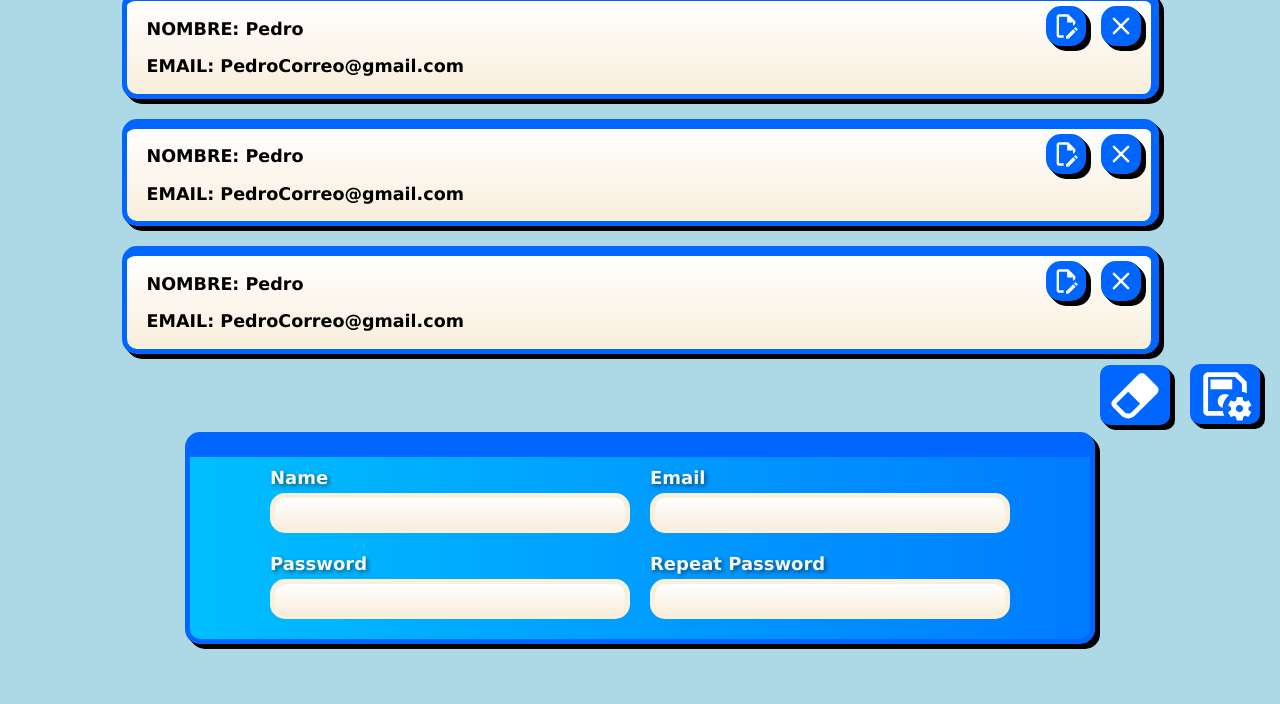
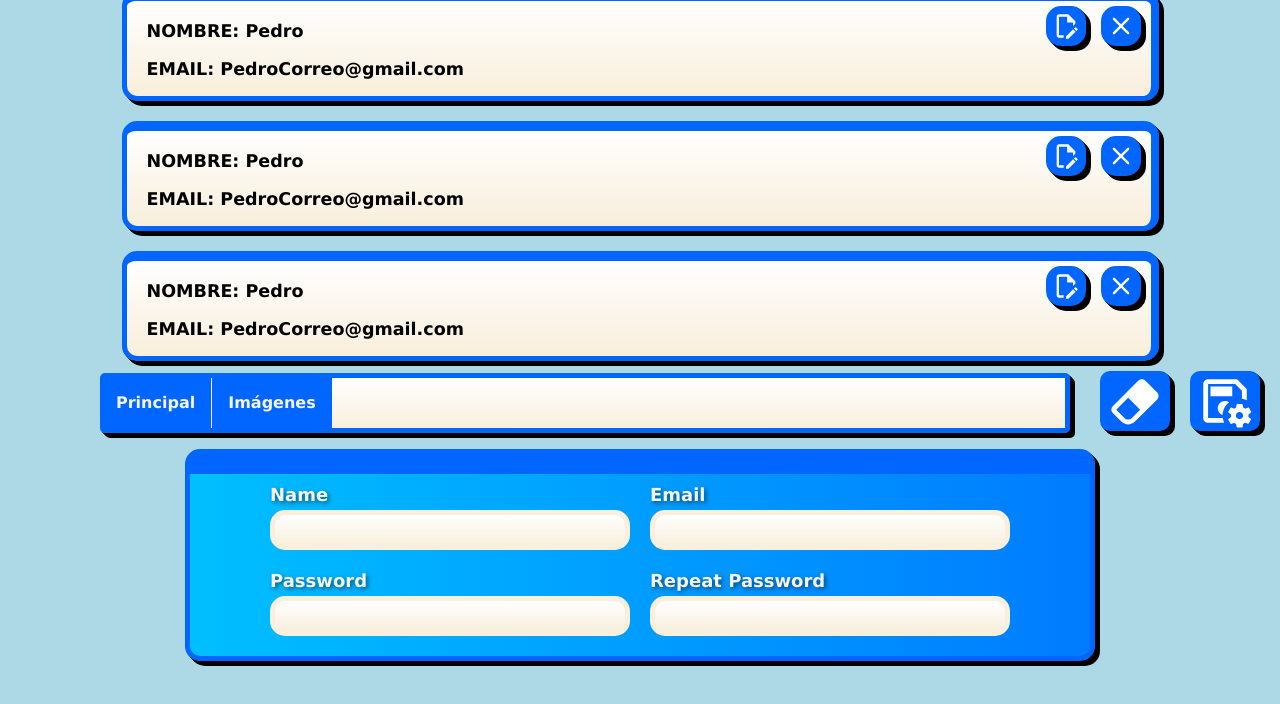
Before and after one commit to NoelSerraUbeda/Panel-de-administracion, a plain HTML site: page panel-de-usuarios/index.html in a window 1280 px wide. Shown: the part 210-914 px from the top of the page. Drawn offline with Linux system fonts and the light colour scheme.

Commit message:
correcciones y panel de pestañas

```diff
--- a/css/menu.css
+++ b/css/menu.css
@@ -47,11 +47,15 @@
 }
 
 .topnav-filter-form form {
-  width: 1200px;
   position: absolute;
-  gap: 50px;
+  margin-right: 0;
+  width: 80%;
+  gap: 3rem;
   top: 70px;
-  margin-right: 0;
+}
+
+.topnav-filter-form input {
+  width: 60%;
 }
 
 .topnav-filter-form label {
@@ -59,7 +63,7 @@
   color: hsl(0, 0%, 96%);
   font-weight: bolder;
   text-indent: 10px;
-  font-size: 22px;
+  font-size: 26px;
 }
 
 .filter-input button {
@@ -73,8 +77,7 @@
 @media only screen and (max-width: 1550px) {
 
   .topnav-filter-form form {
-    width: 900px;
-    gap: 30px;
+    gap: 2rem;
   }
 
   .topnav-filter-form label {
@@ -82,29 +85,21 @@
   }
 
   .topnav-filter-form input {
-    width: 250px;
+    width: 50%;
   }
 
-
   @media only screen and (max-width: 1280px) {
-
-    .topnav-filter-form form {
-      width: 750px;
-      gap: 20px;
-    }
 
     .topnav-filter-form label {
       font-size: 16px;
     }
 
     .topnav-filter-form input {
-      width: 200px;
+      width: 160px;
     }
-
 
     @media only screen and (max-width: 769px) {
       .topnav-filter-form form {
-        width: 400px;
         flex-direction: column;
       }
 
@@ -117,7 +112,7 @@
       }
 
       .filter-open {
-        height: 380px;
+        height: 25rem;
       }
     }
   }
--- a/css/style.css
+++ b/css/style.css
@@ -121,6 +121,7 @@ nav svg:hover {
 }
 
 /* Contenido principal */
+/* Tabla */
 
 .dataMenu {
     display: flex;
@@ -156,6 +157,7 @@ nav svg:hover {
 
 .dataMenu-card-buttons {
     flex-direction: row-reverse;
+    margin-bottom: 20px;
     border-radius: 15px;
     display: flex;
     height: 0px;
@@ -181,6 +183,8 @@ nav svg:hover {
     transform: scale(1.05);
 }
 
+/* Formulario */
+
 .dataMenu-form {
     flex-direction: column;
     display: flex;
@@ -188,8 +192,15 @@ nav svg:hover {
 }
 
 .dataMenu-form-buttons {
+    margin-bottom: 10px;
     justify-content: end;
     align-items: center;
+    display: flex;
+    gap: 30px;
+    flex-direction: row-reverse;
+}
+
+.button-panel {
     display: flex;
 }
 
@@ -206,7 +217,42 @@ nav svg:hover {
     transform: scale(1.05);
 }
 
+.dataMenu-form-windows {
+    box-shadow: 1px 1px 0px 0px, 2px 2px 0px 0px, 3px 3px 0px 0px, 4px 4px 0px 0px, 5px 5px 0px 0px;
+    background-image: linear-gradient(to bottom, hsl(0, 0%, 100%), hsl(39, 67%, 92%));
+    border: 5px solid hsl(216, 100%, 50%);
+    border-radius: 5px;
+    width: 80%;
+    overflow: hidden;
+    height: 60%;
+    position: relative;
+}
+
+.dataMenu-form-windows ul {
+    display: flex;
+    align-items: start;
+    justify-content: start;
+    gap: 1px;
+    margin-left: -45px;
+    list-style: none;
+}
+
+.dataMenu-form-windows li {
+    background-color: hsl(216, 100%, 50%);
+    color: whitesmoke;
+    font-weight: 900;
+    padding: 1.2rem 1rem;
+    margin-top: -20px;
+}
+
+.dataMenu-form-windows li:hover {
+    background-image: linear-gradient(to bottom, hsl(0, 0%, 100%), hsl(39, 67%, 92%));
+    color: hsl(216, 100%, 50%);
+    cursor: pointer;
+}
+
 .dataMenu-form-writter {
+    flex-direction: column;
     justify-content: center;
     align-items: center;
     display: flex;
@@ -222,7 +268,7 @@ form {
     border-radius: 15px;
     align-items: center;
     padding-top: 10px;
-    margin-top: 10px;
+    margin-top: 20px;
     flex-wrap: wrap;
     display: flex;
     width: 850px;
@@ -302,7 +348,6 @@ textarea:focus {
     font-size: 22px;
 }
 
-
 /* Botones */
 
 header button:hover {
@@ -360,9 +405,13 @@ button:hover::before {
         overflow-y: visible;
     }
 
+    .dataMenu-form-windows {
+        height: 50px;
+        width: 75%;
+    }
 
-
-    .topnav h1,h4 {
+    .topnav h1,
+    h4 {
         display: none;
     }
 
@@ -437,8 +486,6 @@ button:hover::before {
             width: 95%;
         }
 
-
-
         @media only screen and (max-width: 769px) {
 
             .dataMenu-card {
@@ -457,6 +504,10 @@ button:hover::before {
                 border-radius: 5px;
                 height: 35px;
                 width: 35px;
+            }
+
+            .dataMenu-form-buttons {
+                margin-bottom: 0px;
             }
 
             form {
@@ -485,6 +536,17 @@ button:hover::before {
                 width: 92%;
             }
 
+            .dataMenu-form-writter {
+                flex-direction: row;
+                justify-content: center;
+                align-items: center;
+                display: flex;
+            }
+
+            .dataMenu-form-windows {
+                display: none;
+            }
+
             main {
                 margin-bottom: 90px;
             }
--- a/panel-de-usuarios/index.html
+++ b/panel-de-usuarios/index.html
@@ -87,11 +87,14 @@
                         <input type="text">
                     </div>
                     <div class="filter-input">
-                        <label>Password:</label>
+                        <label>Email:</label>
                         <input type="text">
                     </div>
                     <div class="filter-input">
-                        <button><svg fill="hsl(216, 100%, 50%)" xmlns="http://www.w3.org/2000/svg" viewBox="0 0 24 24"><title>send</title><path d="M2,21L23,12L2,3V10L17,12L2,14V21Z" /></svg></button>
+                        <button><svg fill="hsl(216, 100%, 50%)" xmlns="http://www.w3.org/2000/svg" viewBox="0 0 24 24">
+                                <title>send</title>
+                                <path d="M2,21L23,12L2,3V10L17,12L2,14V21Z" />
+                            </svg></button>
 
                     </div>
                 </form>
@@ -100,16 +103,17 @@
         <div class="dataMenu">
             <div class="dataMenu-table">
                 <div class="dataMenu-table">
-
                     <div class="dataMenu-card">
                         <div class="dataMenu-card-buttons">
-                            <button class="delete"><svg width="40px" xmlns="http://www.w3.org/2000/svg" viewBox="0 0 24 24">
+                            <button class="delete"><svg width="40px" xmlns="http://www.w3.org/2000/svg"
+                                    viewBox="0 0 24 24">
                                     <title>Delete</title>
                                     <path
                                         d="M13.46,12L19,17.54V19H17.54L12,13.46L6.46,19H5V17.54L10.54,12L5,6.46V5H6.46L12,10.54L17.54,5H19V6.46L13.46,12Z"
                                         fill="white" />
                                 </svg></button>
-                            <button class="edit"><svg width="80px" xmlns="http://www.w3.org/2000/svg" viewBox="0 0 24 24">
+                            <button class="edit"><svg width="80px" xmlns="http://www.w3.org/2000/svg"
+                                    viewBox="0 0 24 24">
                                     <title>Edit</title>
                                     <path
                                         d="M10 20H6V4H13V9H18V12.1L20 10.1V8L14 2H6C4.9 2 4 2.9 4 4V20C4 21.1 4.9 22 6 22H10V20M20.2 13C20.3 13 20.5 13.1 20.6 13.2L21.9 14.5C22.1 14.7 22.1 15.1 21.9 15.3L20.9 16.3L18.8 14.2L19.8 13.2C19.9 13.1 20 13 20.2 13M20.2 16.9L14.1 23H12V20.9L18.1 14.8L20.2 16.9Z"
@@ -124,13 +128,15 @@
 
                     <div class="dataMenu-card">
                         <div class="dataMenu-card-buttons">
-                            <button class="delete"><svg width="40px" xmlns="http://www.w3.org/2000/svg" viewBox="0 0 24 24">
+                            <button class="delete"><svg width="40px" xmlns="http://www.w3.org/2000/svg"
+                                    viewBox="0 0 24 24">
                                     <title>Delete</title>
                                     <path
                                         d="M13.46,12L19,17.54V19H17.54L12,13.46L6.46,19H5V17.54L10.54,12L5,6.46V5H6.46L12,10.54L17.54,5H19V6.46L13.46,12Z"
                                         fill="white" />
                                 </svg></button>
-                            <button class="edit"><svg width="80px" xmlns="http://www.w3.org/2000/svg" viewBox="0 0 24 24">
+                            <button class="edit"><svg width="80px" xmlns="http://www.w3.org/2000/svg"
+                                    viewBox="0 0 24 24">
                                     <title>Edit</title>
                                     <path
                                         d="M10 20H6V4H13V9H18V12.1L20 10.1V8L14 2H6C4.9 2 4 2.9 4 4V20C4 21.1 4.9 22 6 22H10V20M20.2 13C20.3 13 20.5 13.1 20.6 13.2L21.9 14.5C22.1 14.7 22.1 15.1 21.9 15.3L20.9 16.3L18.8 14.2L19.8 13.2C19.9 13.1 20 13 20.2 13M20.2 16.9L14.1 23H12V20.9L18.1 14.8L20.2 16.9Z"
@@ -145,13 +151,15 @@
 
                     <div class="dataMenu-card">
                         <div class="dataMenu-card-buttons">
-                            <button class="delete"><svg width="40px" xmlns="http://www.w3.org/2000/svg" viewBox="0 0 24 24">
+                            <button class="delete"><svg width="40px" xmlns="http://www.w3.org/2000/svg"
+                                    viewBox="0 0 24 24">
                                     <title>Delete</title>
                                     <path
                                         d="M13.46,12L19,17.54V19H17.54L12,13.46L6.46,19H5V17.54L10.54,12L5,6.46V5H6.46L12,10.54L17.54,5H19V6.46L13.46,12Z"
                                         fill="white" />
                                 </svg></button>
-                            <button class="edit"><svg width="80px" xmlns="http://www.w3.org/2000/svg" viewBox="0 0 24 24">
+                            <button class="edit"><svg width="80px" xmlns="http://www.w3.org/2000/svg"
+                                    viewBox="0 0 24 24">
                                     <title>Edit</title>
                                     <path
                                         d="M10 20H6V4H13V9H18V12.1L20 10.1V8L14 2H6C4.9 2 4 2.9 4 4V20C4 21.1 4.9 22 6 22H10V20M20.2 13C20.3 13 20.5 13.1 20.6 13.2L21.9 14.5C22.1 14.7 22.1 15.1 21.9 15.3L20.9 16.3L18.8 14.2L19.8 13.2C19.9 13.1 20 13 20.2 13M20.2 16.9L14.1 23H12V20.9L18.1 14.8L20.2 16.9Z"
@@ -170,7 +178,8 @@
             <div class="dataMenu-form">
                 <div class="dataMenu-form">
                     <div class="dataMenu-form-buttons">
-                        <button><svg width="100%"xmlns="http://www.w3.org/2000/svg" viewBox="0 0 24 24">
+                        <div class="button-panel">
+                            <button><svg width="100%" xmlns="http://www.w3.org/2000/svg" viewBox="0 0 24 24">
                                     <title>Delete-Data</title>
                                     <path fill="white"
                                         d="M16.24,3.56L21.19,8.5C21.97,9.29 21.97,10.55 21.19,11.34L12,20.53C10.44,22.09 7.91,22.09 6.34,20.53L2.81,17C2.03,16.21 2.03,14.95 2.81,14.16L13.41,3.56C14.2,2.78 15.46,2.78 16.24,3.56M4.22,15.58L7.76,19.11C8.54,19.9 9.8,19.9 10.59,19.11L14.12,15.58L9.17,10.63L4.22,15.58Z" />
@@ -184,6 +193,13 @@
                                             d="M11.1 19C11.2 19.7 11.4 20.4 11.7 21H5C3.9 21 3 20.1 3 19V5C3 3.9 3.9 3 5 3H17L21 7V11.7C20.4 11.4 19.7 11.2 19 11.1V7.8L16.2 5H5V19H11.1M12 12C10.3 12 9 13.3 9 15C9 16.3 9.8 17.4 11 17.8C11.1 15.6 12.1 13.7 13.7 12.5C13.2 12.2 12.6 12 12 12M15 10V6H6V10H15M22.8 19.6L21.8 21.3C21.7 21.4 21.6 21.4 21.5 21.4L20.3 21C20 21.2 19.8 21.3 19.5 21.5L19.3 22.8C19.3 22.9 19.2 23 19.1 23H17.1C17 23 16.9 22.9 16.8 22.8L16.6 21.5C16.3 21.4 16 21.2 15.8 21L14.6 21.5C14.5 21.5 14.4 21.5 14.3 21.4L13.3 19.7C13.2 19.6 13.3 19.5 13.4 19.4L14.5 18.6V17.6L13.4 16.8C13.3 16.7 13.3 16.6 13.3 16.5L14.3 14.8C14.4 14.7 14.5 14.7 14.6 14.7L15.8 15.2C16.1 15 16.3 14.9 16.6 14.7L16.8 13.4C16.8 13.3 16.9 13.2 17.1 13.2H19.1C19.2 13.2 19.3 13.3 19.3 13.4L19.5 14.7C19.8 14.8 20.1 15 20.4 15.2L21.6 14.7C21.7 14.7 21.9 14.7 21.9 14.8L22.9 16.5C23 16.6 22.9 16.7 22.8 16.8L21.7 17.6V18.6L22.8 19.4C22.9 19.4 22.9 19.5 22.8 19.6M19.5 18C19.5 17.2 18.8 16.5 18 16.5S16.5 17.2 16.5 18 17.2 19.5 18 19.5C18.8 19.5 19.5 18.8 19.5 18Z" />
                                     </svg>
                                 </button>
+                            </div>
+                        </div>
+                        <div class="dataMenu-form-windows">
+                            <ul>
+                                <li>Principal</li>
+                                <li>Imágenes</li>
+                            </ul>
                         </div>
                     </div>
                     <div class="dataMenu-form-writter">
```
Also changed, not shown: panel-de-eventos/index.html (+9 -2 lines). Lines whose indentation alone changed are shown as unchanged.
